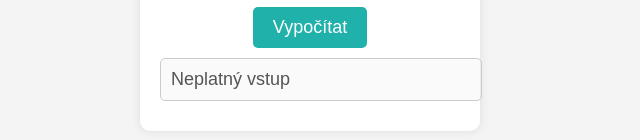
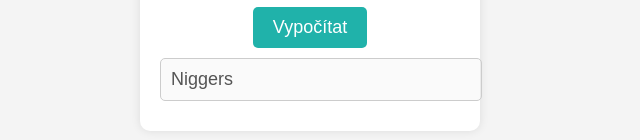
Before and after one commit to Backyss/moa_first_js, a plain HTML site: page index.html in a window 1280 px wide. Both pictures are taken after a click on the button "Vypočítat". Shown: the part 470-610 px from the top of the page, 330-970 px from the left. Drawn offline with Linux system fonts and the light colour scheme.

Commit message:
KDO BZL V PARIZI????

```diff
--- a/app.js
+++ b/app.js
@@ -17,7 +17,7 @@ function calculate() {
     let result;
 
     if (isNaN(num1) || isNaN(num2)) {
-        result = 'Neplatný vstup';
+        result = 'Niggers';
     } else {
         switch(operator) {
             case '+':
--- a/index.html
+++ b/index.html
@@ -3,7 +3,7 @@
 <head>
     <meta charset="UTF-8">
     <meta name="viewport" content="width=device-width, initial-scale=1.0">
-    <title>Hello world</title>
+    <title>Chat, chat je toto realne?</title>
     <link rel="stylesheet" href="style.css">
     <link rel="manifest" href="manifest.json">
     <script src="app.js"></script>
```
